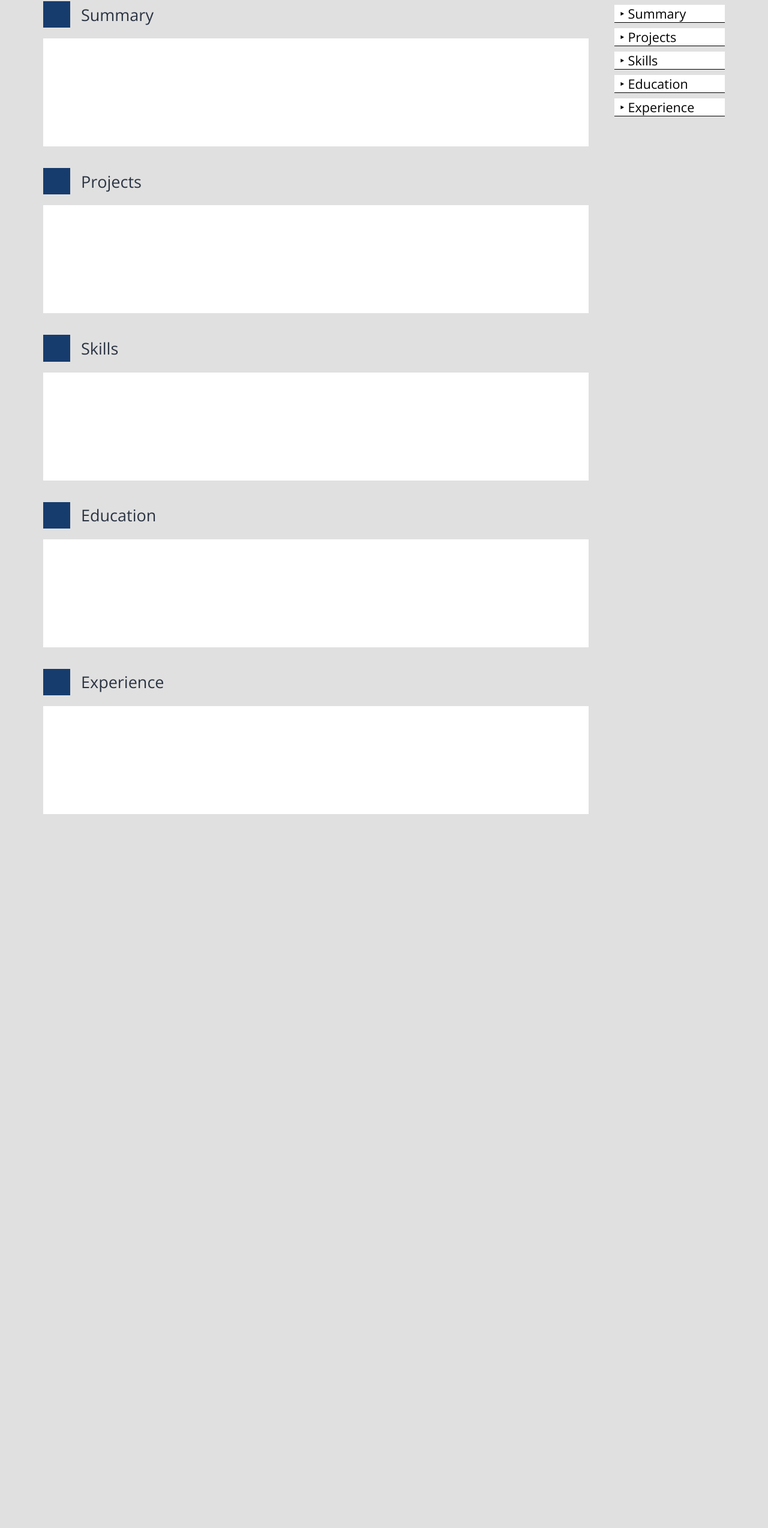
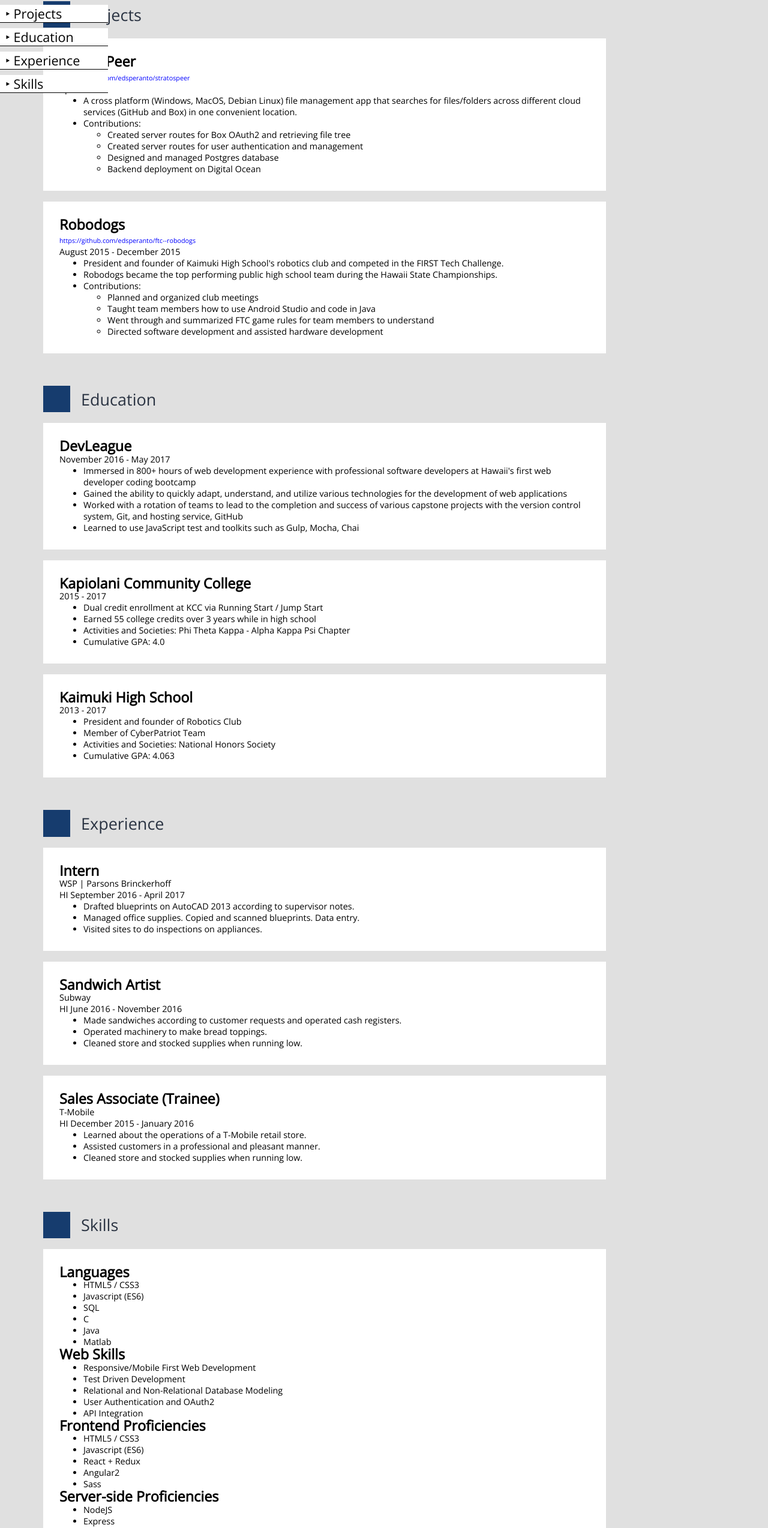
Before and after one commit to invent-ed/edwardgao-old, a website: page client/public/index.html in a window 1280 px wide. Shown: the part 235-2782 px from the top of the page at 60% size. Before the commit the page ends 1664 px from the top, so only its background shows below. Drawn offline with nearby package versions, Linux system fonts and the light colour scheme.

Commit message:
added content

```diff
--- a/client/public/index.html
+++ b/client/public/index.html
@@ -10,47 +10,197 @@
 		<div id="title">Edward Gao</div>
 	</div>
 	<div id="menu">
-		<div class="menu-entry">‣ Summary</div>
 		<div class="menu-entry">‣ Projects</div>
-		<div class="menu-entry">‣ Skills</div>
 		<div class="menu-entry">‣ Education</div>
 		<div class="menu-entry">‣ Experience</div>
+		<div class="menu-entry">‣ Skills</div>
 	</div>
 	<div id="contact-info">
 		<a href="tel: +1-808-255-4460">
-			<p>+1 (808) 255-4460</p>
+			+1 (808) 255-4460
 		</a>
 		<a href="mailto:gao_edward@icloud.com">
-			<p>gao_edward@icloud.com</p>
+			gao_edward@icloud.com
 		</a>
 		<a href="https://github.com/edsperanto">
-			<p>https://github.com/edsperanto</p>
+			https://github.com/edsperanto
 		</a>
 		<a href="https://linkedin.com/in/edsperanto">
-			<p>https://linkedin.com/in/edsperanto</p>
+			https://linkedin.com/in/edsperanto
 		</a>
 	</div>
 	<div id="category-container">
-		<div class="category" id="summary">
-			<div class="cat-title">Summary</div>
+		<div class="category" id="projects">
+			<div class="cat-title">Projects</div>
 			<div class="cat-content">
+				<h3>StratosPeer</h3>
+				<a href="https://github.com/edsperanto/stratospeer">
+					https://github.com/edsperanto/stratospeer
+				</a>
+				<p>April 2017</p>
+				<ul>
+					<li>A cross platform (Windows, MacOS, Debian Linux) file management app that searches for files/folders across different cloud services (GitHub and Box) in one convenient location.</li>
+					<li>Contributions: </li>
+					<ul>
+						<li>Created server routes for Box OAuth2 and retrieving file tree</li>
+						<li>Created server routes for user authentication and management</li>
+						<li>Designed and managed Postgres database</li>
+						<li>Backend deployment on Digital Ocean</li>
+					</ul>
+				</ul>
+			</div>
+			<div class="cat-content">
+				<h3>Robodogs</h3>
+				<a href="https://github.com/edsperanto/ftc--robodogs">
+					https://github.com/edsperanto/ftc--robodogs
+				</a>
+				<p>August 2015 - December 2015</p>
+				<ul>
+					<li>President and founder of Kaimuki High School's robotics club and competed in the FIRST Tech Challenge.</li>
+					<li>Robodogs became the top performing public high school team during the Hawaii State Championships.</li>
+					<li>Contributions: </li>
+					<ul>
+						<li>Planned and organized club meetings</li>
+						<li>Taught team members how to use Android Studio and code in Java</li>
+						<li>Went through and summarized FTC game rules for team members to understand</li>
+						<li>Directed software development and assisted hardware development</li>
+					</ul>
+				</ul>
 			</div>
 		</div>
-		<div class="category" id="projects">
-			<div class="cat-title">Projects</div>
-			<div class="cat-content"></div>
+		<div class="category" id="education">
+			<div class="cat-title">Education</div>
+			<div class="cat-content">
+				<h3>DevLeague</h3>
+				<p>November 2016 - May 2017</p>
+				<ul>
+					<li>Immersed in 800+ hours of web development experience with professional software developers at Hawaii's first web developer coding bootcamp</li>
+					<li>Gained the ability to quickly adapt, understand, and utilize various technologies for the development of web applications</li>
+					<li>Worked with a rotation of teams to lead to the completion and success of various capstone projects with the version control system, Git, and hosting service, GitHub</li>
+					<li>Learned to use JavaScript test and toolkits such as Gulp, Mocha, Chai</li>
+				</ul>
+			</div>
+			<div class="cat-content">
+				<h3>Kapiolani Community College</h3>
+				<p>2015 - 2017</p>
+				<ul>
+					<li>Dual credit enrollment at KCC via Running Start / Jump Start</li>
+					<li>Earned 55 college credits over 3 years while in high school</li>
+					<li>Activities and Societies: Phi Theta Kappa - Alpha Kappa Psi Chapter</li>
+					<li>Cumulative GPA: 4.0</li>
+				</ul>
+			</div>
+			<div class="cat-content">
+				<h3>Kaimuki High School</h3>
+				<p>2013 - 2017</p>
+				<ul>
+					<li>President and founder of Robotics Club</li>
+					<li>Member of CyberPatriot Team</li>
+					<li>Activities and Societies: National Honors Society</li>
+					<li>Cumulative GPA: 4.063</li>
+				</ul>
+			</div>
+		</div>
+		<div class="category" id="experience">
+			<div class="cat-title">Experience</div>
+			<div class="cat-content">
+				<h3>Intern</h3>
+				<p>WSP | Parsons Brinckerhoff</p>
+				<p>HI September 2016 - April 2017</p>
+				<ul>
+					<li>Drafted blueprints on AutoCAD 2013 according to supervisor notes.</li>
+					<li>Managed office supplies. Copied and scanned blueprints. Data entry.</li>
+					<li>Visited sites to do inspections on appliances.</li>
+				</ul>
+			</div>
+			<div class="cat-content">
+				<h3>Sandwich Artist</h3>
+				<p>Subway</p>
+				<p>HI June 2016 - November 2016</p>
+				<ul>
+					<li>Made sandwiches according to customer requests and operated cash registers.</li>
+					<li>Operated machinery to make bread toppings.</li>
+					<li>Cleaned store and stocked supplies when running low.</li>
+				</ul>
+			</div>
+			<div class="cat-content">
+				<h3>Sales Associate (Trainee)</h3>
+				<p>T-Mobile</p>
+				<p>HI December 2015 - January 2016</p>
+				<ul>
+					<li>Learned about the operations of a T-Mobile retail store.</li>
+					<li>Assisted customers in a professional and pleasant manner.</li>
+					<li>Cleaned store and stocked supplies when running low.</li>
+				</ul>
+			</div>
 		</div>
 		<div class="category" id="skills">
 			<div class="cat-title">Skills</div>
-			<div class="cat-content"></div>
-		</div>
-		<div class="category" id="education">
-			<div class="cat-title">Education</div>
-			<div class="cat-content"></div>
-		</div>
-		<div class="category" id="experience">
-			<div class="cat-title">Experience</div>
-			<div class="cat-content"></div>
+			<div class="cat-content">
+				<h3>Languages</h3>
+				<p> </p>
+				<ul>
+					<li>HTML5 / CSS3</li>
+					<li>Javascript (ES6)</li>
+					<li>SQL</li>
+					<li>C</li>
+					<li>Java</li>
+					<li>Matlab</li>
+				</ul>
+				<p> </p>
+				<h3>Web Skills</h3>
+				<p> </p>
+				<ul>
+					<li>Responsive/Mobile First Web Development</li>
+					<li>Test Driven Development</li>
+					<li>Relational and Non-Relational Database Modeling</li>
+					<li>User Authentication and OAuth2</li>
+					<li>API Integration</li>
+				</ul>
+				<p> </p>
+				<h3>Frontend Proficiencies</h3>
+				<p> </p>
+				<ul>
+					<li>HTML5 / CSS3</li>
+					<li>Javascript (ES6)</li>
+					<li>React + Redux</li>
+					<li>Angular2</li>
+					<li>Sass</li>
+				</ul>
+				<p> </p>
+				<h3>Server-side Proficiencies</h3>
+				<ul>
+					<li>NodeJS</li>
+					<li>Express</li>
+					<li>Sequelize</li>
+				</ul>
+				<p> </p>
+				<h3>Database Proficiencies</h3>
+				<p> </p>
+				<ul>
+					<li>Redis</li>
+					<li>Postgres</li>
+				</ul>
+				<p> </p>
+				<h3>Workflow / Testing Utilities</h3>
+				<p> </p>
+				<ul>
+					<li>Git</li>
+					<li>Gulp</li>
+					<li>Mocha</li>
+					<li>Chai</li>
+					<li>SuperTest</li>
+				</ul>
+				<p> </p>
+				<h3>Media Production</h3>
+				<p> </p>
+				<ul>
+					<li>Adobe Premiere</li>
+					<li>Adobe After Effects</li>
+					<li>Adobe Flash</li>
+					<li>Cinema 4D</li>
+				</ul>
+			</div>
 		</div>
 	</div>
 </body>
--- a/client/scss/partials/cards.scss
+++ b/client/scss/partials/cards.scss
@@ -1,9 +1,23 @@
 .cat-content {
-	padding: 1rem;
-	height: 10rem;
+	padding: 1.5rem;
 	background-color: white;
+	margin-bottom: 1rem;
+	h3 {
+		margin: 0px;
+		font-size: 1.3rem;
+		line-height: 1.3rem;
+	}
+	a {
+		color: blue;
+		font-size: 0.6rem;
+	}
 }
 
 p {
 	font-size: 0.8rem;
 }
+
+ul {
+	margin: 0;
+	font-size: 0.8rem;
+}
--- a/client/scss/partials/categories.scss
+++ b/client/scss/partials/categories.scss
@@ -7,7 +7,7 @@
 
 .category {
 	margin-bottom: 2rem;
-	width: 80%;
+	width: calc(100% - 11rem);
 }
 
 .cat-title {
--- a/client/scss/partials/header.scss
+++ b/client/scss/partials/header.scss
@@ -21,8 +21,7 @@
 	background-color: $accent-dark;
 	& a {
 		margin-right: 1rem;
-		& p {
-			cursor: pointer;
-		}
+		cursor: pointer;
+		font-size: 0.8rem;
 	}
 }
--- a/client/scss/partials/menu.scss
+++ b/client/scss/partials/menu.scss
@@ -1,10 +1,10 @@
 #menu {
 	margin-top: 0.5rem;
 	position: absolute;
-	width: calc(20% - 4rem);
+	width: 10rem;
 	height: 10.5rem;
 	top: 13rem;
-	left: 80%;
+	right: 3rem;
 }
 
 .menu-entry {
--- a/client/scss/partials/structure.scss
+++ b/client/scss/partials/structure.scss
@@ -1,6 +1,6 @@
 @import url('https://fonts.googleapis.com/css?family=Open+Sans:300');
 
-* {
+*:not(ul, li) {
 	top: 0; left: 0;
 	bottom: 0; right: 0;
 	margin: 0; padding: 0;
```
Also changed, not shown: client/public/css/app.css.
